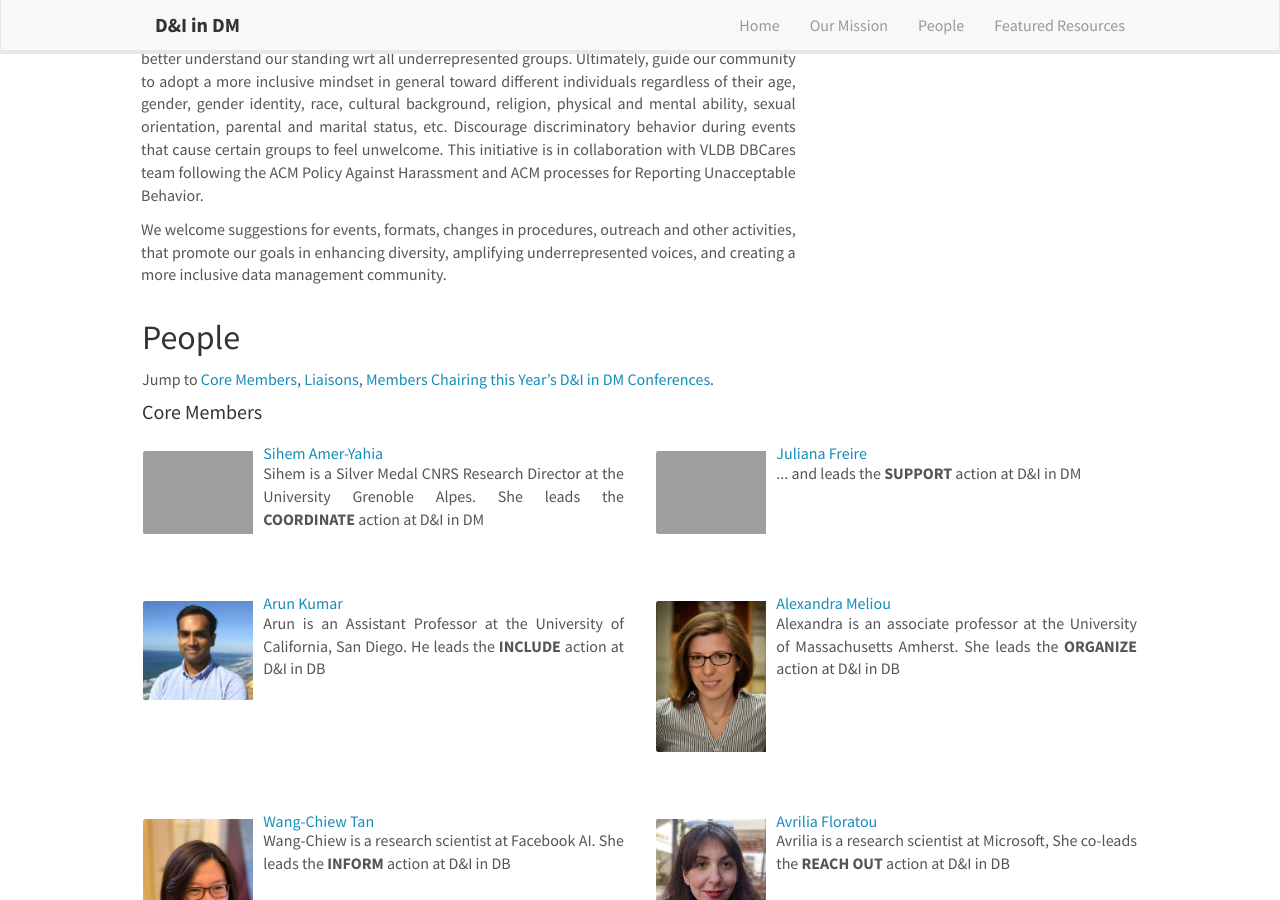
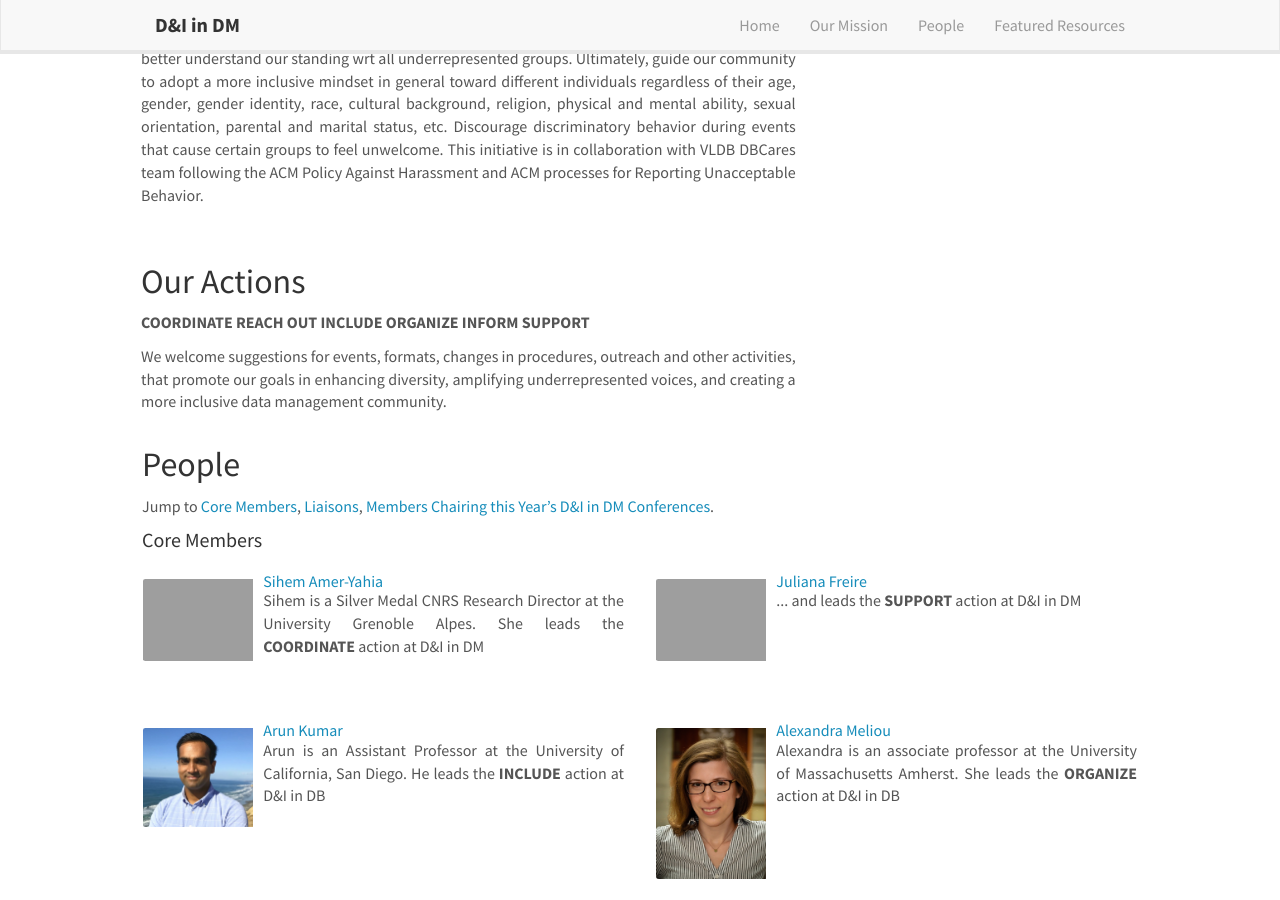
Before and after one commit to zmeihui/dbdni.github.io, a Jekyll site: the page built from index.md, in a window 1280 px wide and 900 px high, scrolled down 418 px. Built offline with Jekyll 4.4.1, drawn with Linux system fonts in a browser that asks for light colours; nearby versions of some CDN libraries; comment, search, counter and statistics services are not loaded.

Commit message:
Update home.html

```diff
--- a/_includes/home.html
+++ b/_includes/home.html
@@ -22,6 +22,17 @@
   Harassment and ACM processes for Reporting Unacceptable Behavior.
 </p>
 
+<p id="actions">&nbsp;</p>
+<h2>Our Actions</h2>
+<p align="justify">
+  <b>COORDINATE</b>
+  <b>REACH OUT</b>
+  <b>INCLUDE</b>
+  <b>ORGANIZE</b>
+  <b>INFORM</b>
+  <b>SUPPORT</b>
+</p>
+
 <p align="justify">
   We welcome suggestions for events, formats, changes in procedures, outreach and other activities, that promote our goals in enhancing diversity, amplifying
   underrepresented voices, and creating a more inclusive data management community.
```
